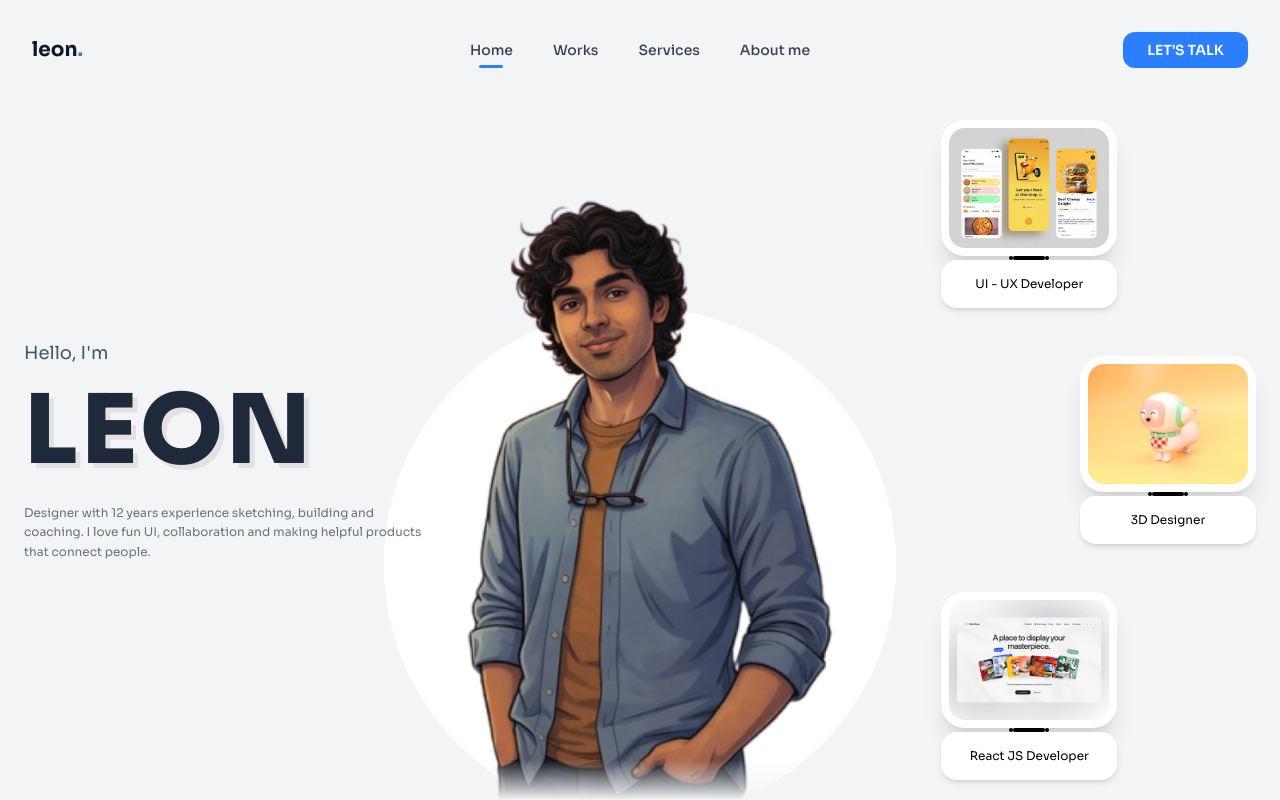
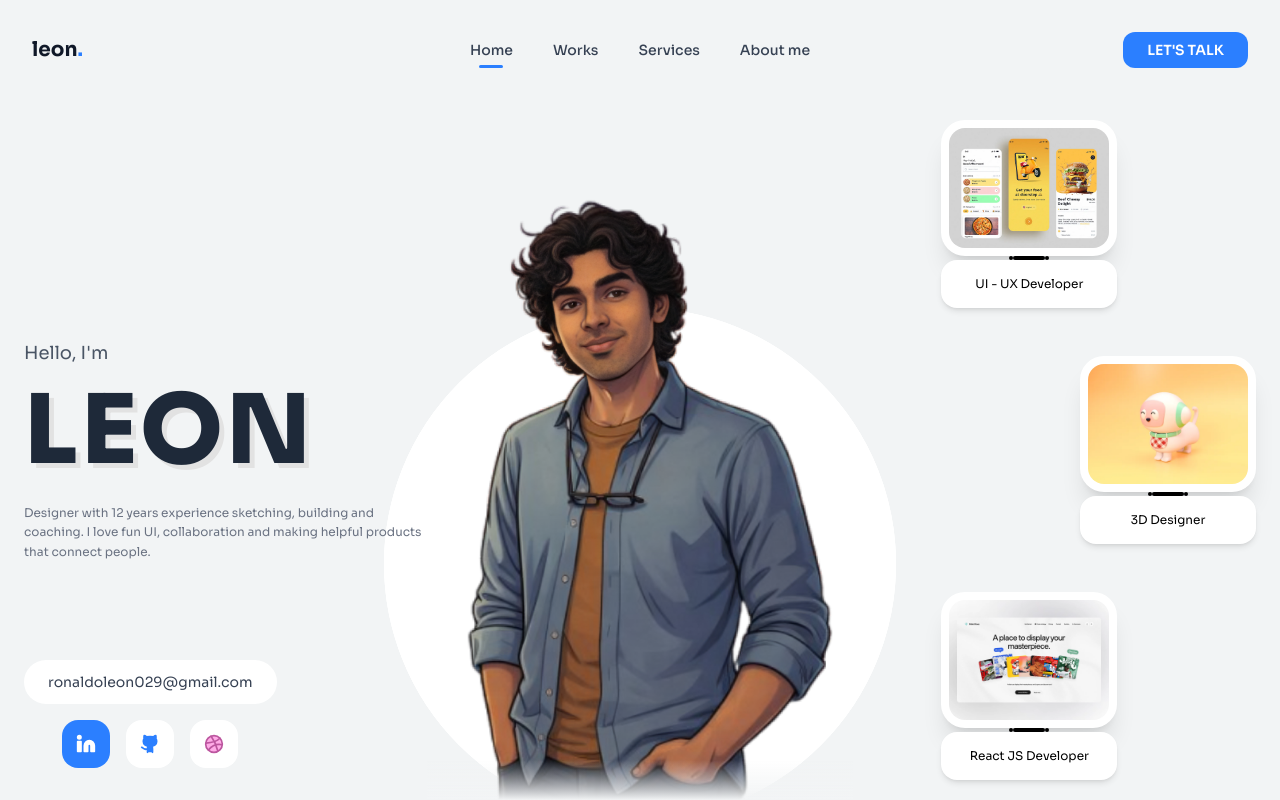
Before and after one commit to leon-ronaldo/portfolio, a React (Vite) app: page / in a window 1280 px wide. Built offline with nearby package versions, Linux system fonts and the light colour scheme.

Commit message:
update:email capsule

```diff
--- a/src/components/Navbar.tsx
+++ b/src/components/Navbar.tsx
@@ -7,7 +7,7 @@ export default function Navbar() {
 
     return (
         <nav className="w-full flex justify-center">
-            <div className="w-full py-4 px-6 md:py-6 md:px-8 lg:py-8 flex items-center justify-between max-w-[1440px]">
+            <div className="w-full py-4 px-6 md:py-6 md:px-8 lg:py-8 flex items-center justify-between max-w-360">
                 {/* Logo */}
                 <div className="text-xl font-bold text-gray-900 w-1/4 flex justify-start">
                     leon<span className="text-blue-500">.</span>
--- a/src/sections/Landing.tsx
+++ b/src/sections/Landing.tsx
@@ -18,6 +18,7 @@ export default function Landing() {
             <Intro />
             <HeroImage />
             <SkillsShowcase />
+            <ContactBar />
         </section>
     </main>
 }
@@ -150,9 +151,12 @@ function SkillsShowcase() {
 
 function ContactBar() {
     return (
-        <div className="w-full flex flex-col items-center gap-4 mt-6 pb-8 px-6">
-
+        <div className="lg:fixed left-0 bottom-0 w-full flex justify-center">
+            <div className="flex justify-start max-w-360 w-full">
+                <div className="flex flex-col items-center gap-4 mt-6 pb-8 px-6 w-full lg:w-fit">
+                    <span className="lg:hidden">
                         <Divider />
+                    </span>
 
                     {/* Email pill */}
                     <div className="bg-white w-full rounded-full px-6 py-3 text-sm text-gray-700">
@@ -164,7 +168,7 @@ function ContactBar() {
                         {/* Mail */}
                         <a
                             href="mailto:morgan@email.com"
-                    className="w-12 h-12 rounded-full bg-blue-500 flex items-center justify-center hover:scale-105 transition"
+                            className="w-12 h-12 rounded-2xl bg-blue-500 flex items-center justify-center hover:scale-105 transition"
                         >
                             <Linkedin fill="white" className="text-white w-5 h-5" />
                         </a>
@@ -172,7 +176,7 @@ function ContactBar() {
                         {/* Twitter */}
                         <a
                             href="#"
-                    className="w-12 h-12 rounded-full bg-white flex items-center justify-center hover:scale-105 transition"
+                            className="w-12 h-12 rounded-2xl bg-white flex items-center justify-center hover:scale-105 transition"
                         >
                             <Github fill="#2b7fff" className="text-blue-500 w-5 h-5" />
                         </a>
@@ -180,11 +184,13 @@ function ContactBar() {
                         {/* Behance */}
                         <a
                             href="#"
-                    className="w-12 h-12 rounded-full bg-white flex items-center justify-center hover:scale-105 transition"
+                            className="w-12 h-12 rounded-2xl bg-white flex items-center justify-center hover:scale-105 transition"
                         >
                             <Dribbble fill="#ffabe7" className="text-[#bc569f] w-5 h-5" />
                         </a>
                     </div>
                 </div>
+            </div>
+        </div>
     );
 }
```
Lines whose indentation alone changed are shown as unchanged.
